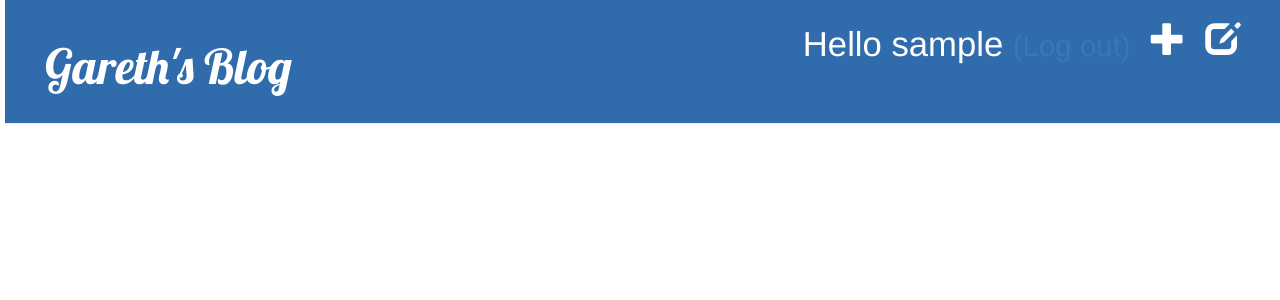
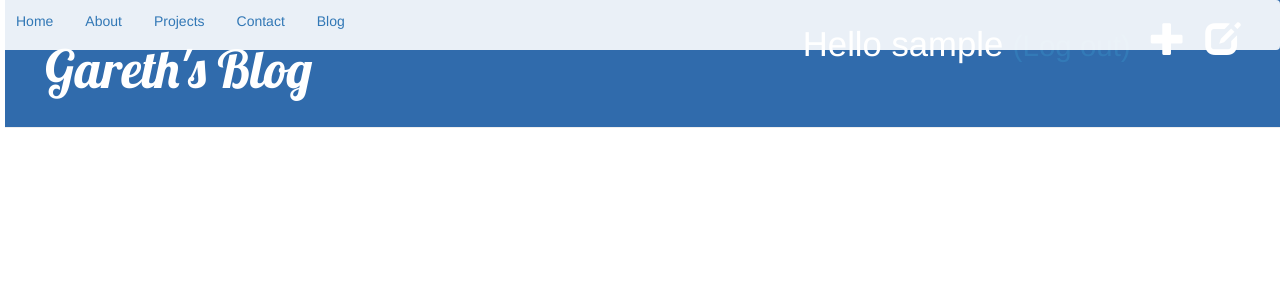
Before and after one commit to Gmiller290488/myBlog, a Django app: a page that uses myblog/blog/templates/blog/base.html in a window 1280 px wide. Shown: the top 300 px of the page. Run offline with Django 3.2, Linux system fonts and the light colour scheme; the visitor is signed in with stand-in values (Sample User, id 1); data that the repository does not hold is empty; some libraries are stand-ins or nearby versions.

Commit message:
added navbar

```diff
--- a/myblog/blog/static/css/blog.css
+++ b/myblog/blog/static/css/blog.css
@@ -6,6 +6,17 @@ h1 a {
 
 body {
     padding-left: 5px;
+}
+
+.navbar {
+  position: fixed;
+  top: 0;
+  opacity: 0.9;
+  left: 0;
+  z-index: 9999;
+  width: 100%;
+  height: 50px;
+  background-color: white;
 }
 
 #container {
@@ -30,7 +41,7 @@ body {
 
 .page-header h1, .page-header h1 a, .page-header h1 a:visited, .page-header h1 a:active {
     color: #ffffff;
-    font-size: 36pt;
+    font-size: 52px;
     text-decoration: none;
 }
 
--- a/myblog/blog/templates/blog/base.html
+++ b/myblog/blog/templates/blog/base.html
@@ -3,6 +3,7 @@
     <head>
         <link rel="stylesheet" href="//maxcdn.bootstrapcdn.com/bootstrap/3.2.0/css/bootstrap.min.css">
         <link rel="stylesheet" href="//maxcdn.bootstrapcdn.com/bootstrap/3.2.0/css/bootstrap-theme.min.css">
+
         <link href="//fonts.googleapis.com/css?family=Lobster&subset=latin,latin-ext" rel="stylesheet" type="text/css">
         <link rel="stylesheet" href="{% static 'css/blog.css' %}">
         <script src="https://js.pusher.com/4.1/pusher.min.js"></script>
@@ -13,6 +14,17 @@
     </style>
     </head>
     <body>
+
+          <nav class='navbar nav-fixed-top sticky' role="navigation">
+            <ul class="nav nav-pills menu">
+              <li><a href="https://gmiller290488.github.io/portfolio/#landing">Home</a></li>
+              <li><a href="https://gmiller290488.github.io/portfolio/#about">About</a></li>
+              <li><a href="https://gmiller290488.github.io/portfolio/#projects">Projects</a></li>
+              <li><a href="https://gmiller290488.github.io/portfolio/#contact-form">Contact</a></li>
+              <li><a href="http://gmiller290488.pythonanywhere.com/"  target="_blank">Blog</a></li>
+            </ul>
+          </nav>
+
         <div class="page-header">
             {% if user.is_authenticated %}
                 <a href="{%  url 'post_draft_list' %}" class="top-menu"><span class="glyphicon glyphicon-edit"></span></a>
```
